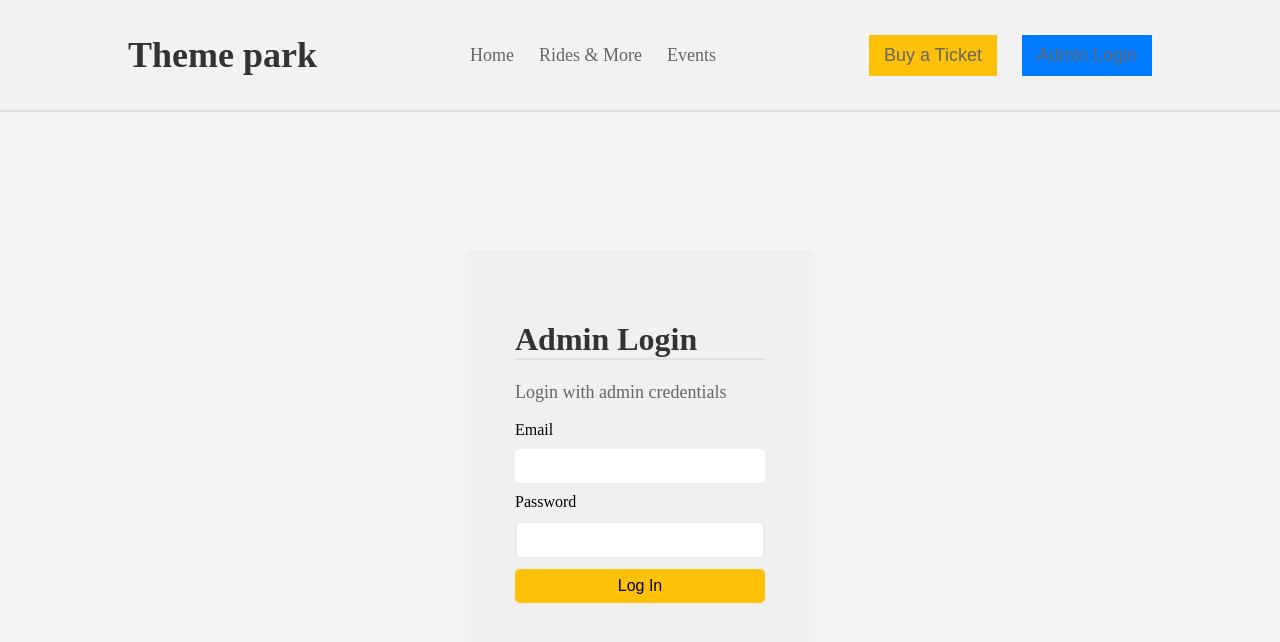
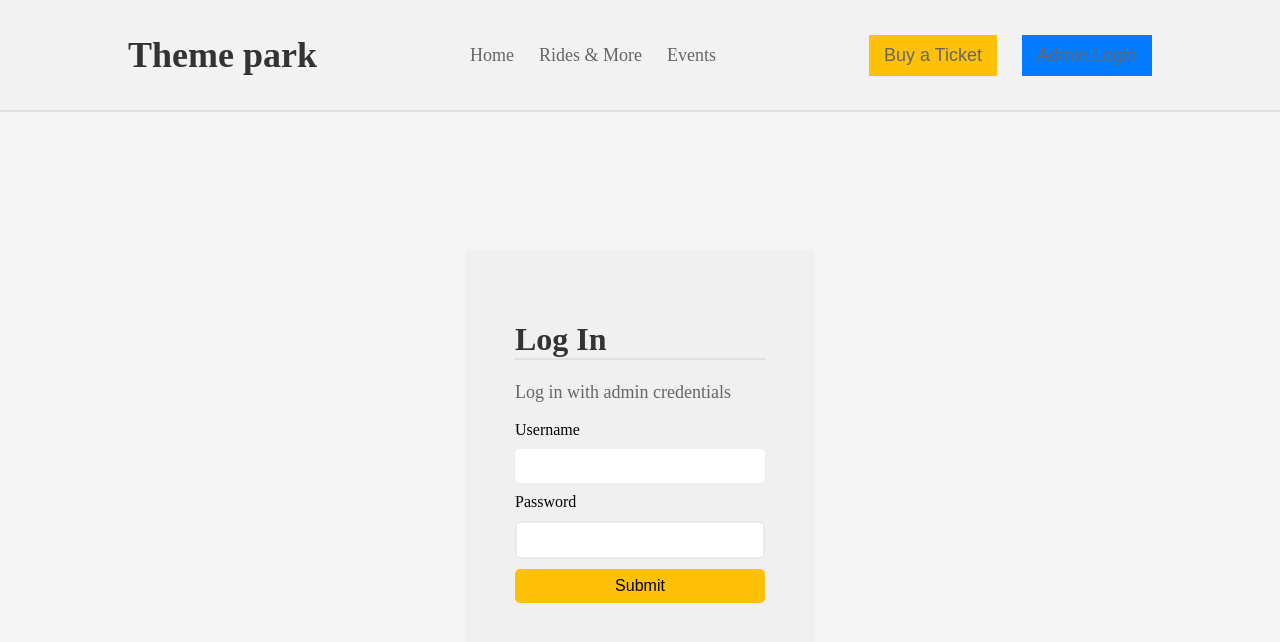
Before and after one commit to zzLinie/themepark, a React (Vite) app in the folder frontend/: page /admin in a window 1280 px wide. Shown: the top 642 px of the page. Built offline with nearby package versions, Linux system fonts and the light colour scheme.

Commit message:
Added form to login page file

```diff
--- a/frontend/src/pages/AdminLogin.jsx
+++ b/frontend/src/pages/AdminLogin.jsx
@@ -1,19 +1,38 @@
-import Form from "../components/form";
+import { useState } from "react";
 import Header from "../components/header";
 import "./adminLogin.css";
 
 export default function AdminLogin() {
+  const [values, setValues] = useState({
+    userName: "",
+    password: "",
+  });
+  const handleSubmit = (e) => {};
   return (
     <div className="admin-page-container">
       <Header />
       <div className="admin-login-container">
-        <Form
-          heading="Admin Login"
-          subheading="Login with admin credentials"
-          label1Text="Email"
-          label2Text="Password"
-          submitText="Log In"
-        />
+        <div className="form-container">
+          <h1>Log In</h1>
+          <p>Log in with admin credentials</p>
+          <form onSubmit={handleSubmit}>
+            <label htmlFor="username">Username</label>
+            <input
+              onChange={(e) =>
+                setValues({ ...values, userName: e.target.value })
+              }
+              type="text"
+            />
+            <label htmlFor="password">Password</label>
+            <input
+              onChange={(e) =>
+                setValues({ ...values, password: e.target.value })
+              }
+              type="password"
+            />
+            <input type="submit" value="Submit" />
+          </form>
+        </div>
       </div>
     </div>
   );
--- a/frontend/src/pages/adminLogin.css
+++ b/frontend/src/pages/adminLogin.css
@@ -11,3 +11,30 @@
   justify-content: center;
   align-items: center;
 }
+.form-container {
+  width: 250px;
+  background-color: #f0f0f0;
+  padding: 50px;
+  border-radius: 5px;
+}
+input {
+  display: block;
+  margin: 10px 0;
+  width: 100%;
+  box-sizing: border-box;
+  padding: 8px 20px;
+  outline: none;
+  box-shadow: none;
+  border: none;
+  border-radius: 5px;
+  font-size: 16px;
+}
+
+input[type="submit"] {
+  border: none;
+  background-color: var(--warningColor);
+}
+input[type="password"],
+input[type="email"] {
+  border: 2px solid rgba(81, 38, 38, 0.1);
+}
```
